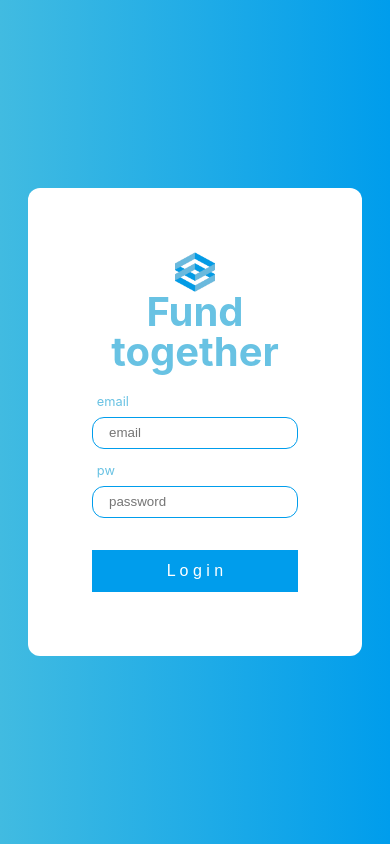
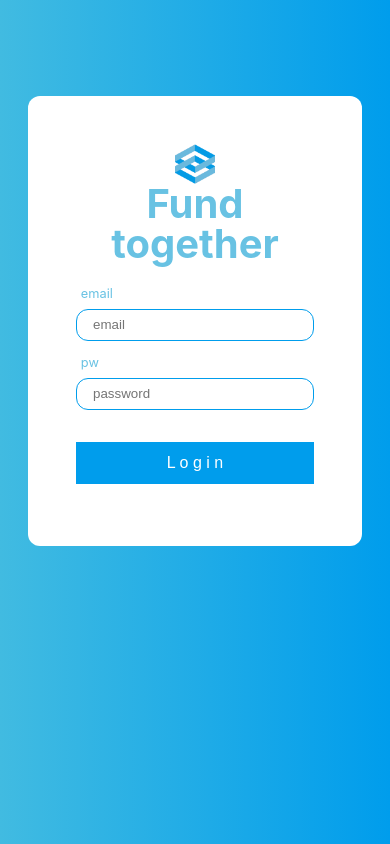
Before and after one commit to deokgoo/nextjs-toy-crowd_fund, a React (Create React App) app: page /funding/1/invest in a window 390 px wide. Built offline with nearby package versions, Linux system fonts and the light colour scheme; no server answers.

Commit message:
fix: mobile design

```diff
--- a/src/pages/login-guard/login-guard.module.scss
+++ b/src/pages/login-guard/login-guard.module.scss
@@ -5,12 +5,13 @@
   height: 100vh;
   display: flex;
   justify-content: center;
-  align-items: center;
   @include gradientMain;
   .card {
-    width: 40%;
-    min-width: 334px;
-    padding: 4rem;
+    height: 450px;
+    max-height: 550px;
+    width: 334px;
+    padding: 3rem;
+    margin-top: 6rem;
     display: flex;
     flex-direction: column;
     align-items: center;
```
